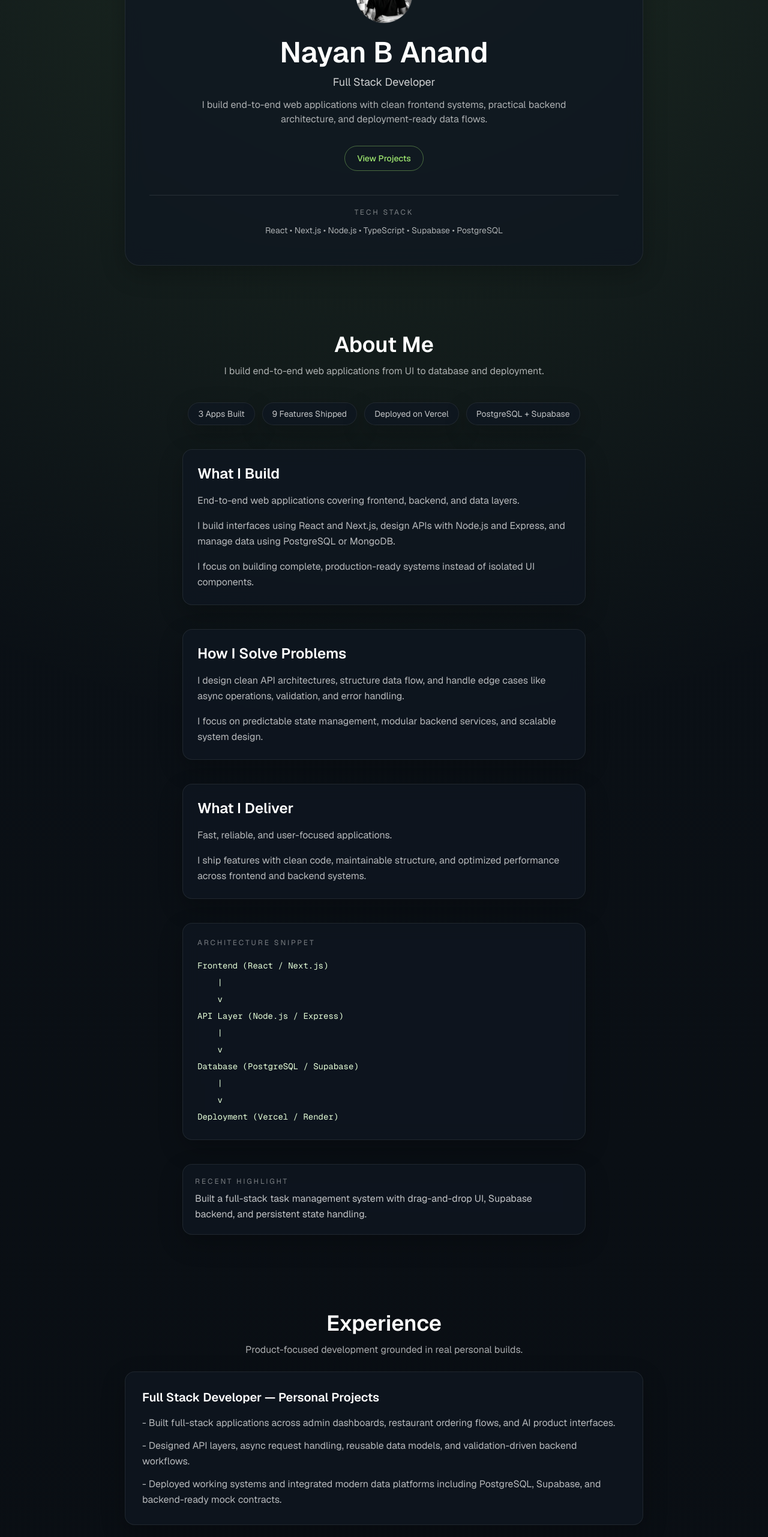
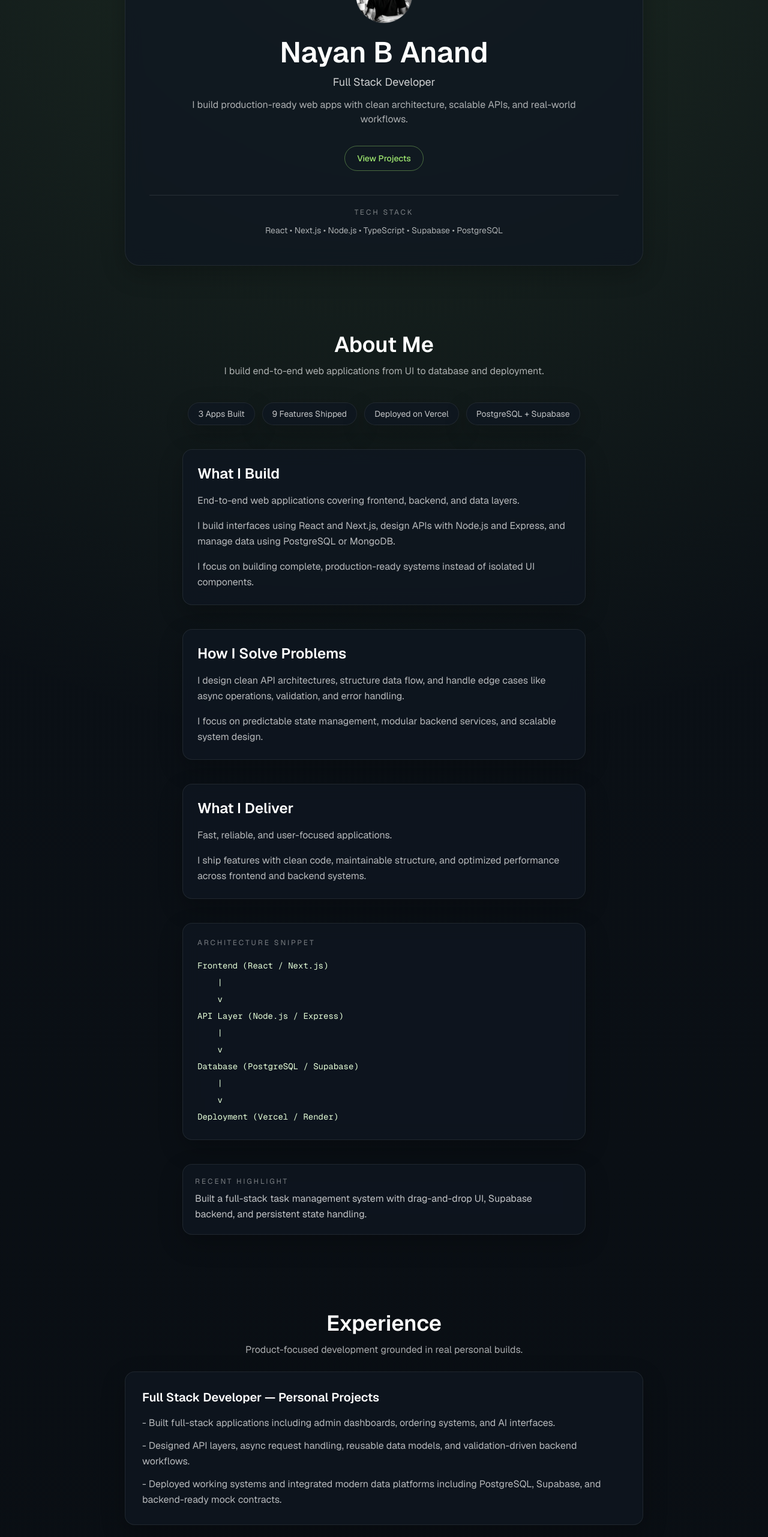
Before and after one commit to nayananandofficial/portfolio-new, a Next.js app: page / in a window 1280 px wide. Shown: the part 234-2797 px from the top of the page at 60% size. Built offline with nearby package versions, Linux system fonts and the light colour scheme.

Commit message:
edit: description text correction

```diff
--- a/src/components/sections/Experience.tsx
+++ b/src/components/sections/Experience.tsx
@@ -1,5 +1,5 @@
 const experienceItems = [
-  'Built full-stack applications across admin dashboards, restaurant ordering flows, and AI product interfaces.',
+  'Built full-stack applications including admin dashboards, ordering systems, and AI interfaces.',
   'Designed API layers, async request handling, reusable data models, and validation-driven backend workflows.',
   'Deployed working systems and integrated modern data platforms including PostgreSQL, Supabase, and backend-ready mock contracts.',
 ];
--- a/src/components/sections/Hero.tsx
+++ b/src/components/sections/Hero.tsx
@@ -33,8 +33,7 @@ export default function Hero() {
             </h1>
             <p className="text-lg text-white/80">Full Stack Developer</p>
             <p className="text-base text-white/65 max-w-2xl mx-auto">
-              I build end-to-end web applications with clean frontend systems,
-              practical backend architecture, and deployment-ready data flows.
+              I build production-ready web apps with clean architecture, scalable APIs, and real-world workflows.
             </p>
           </div>
 
--- a/src/lib/constants.ts
+++ b/src/lib/constants.ts
@@ -21,7 +21,7 @@ export const PROJECTS: Project[] = [
     id: "1",
     slug: "business-dashboard",
     title: "Business Dashboard MVP",
-    description: "Internal dashboard for managing records with a clean CRUD workflow.",
+    description: "Admin dashboard for structured CRUD workflows and internal data management.",
     longDescription:
       "Structured CRUD admin system for managing internal operational records\nBuilt with Next.js and TypeScript for predictable record workflows and table-based management\nDesigned modular state and reusable components to support scalable admin operations",
     image: "/projects/business-dashboard.png",
@@ -48,7 +48,7 @@ export const PROJECTS: Project[] = [
     id: "2",
     slug: "southspice",
     title: "SouthSpice - Restaurant Ordering System (Demo)",
-    description: "Restaurant ordering demo focused on menu flow, cart logic, and checkout UX.",
+    description: "Restaurant ordering system with cart state management and backend-ready architecture.",
     longDescription:
       "Restaurant ordering system simulating real-world menu to cart to checkout flow\nBuilt with React and TypeScript using structured state management for order handling\nDesigned mock API layers and reusable data models to mirror production backend behavior",
     image: "/projects/southspice.png",
@@ -78,7 +78,7 @@ export const PROJECTS: Project[] = [
     id: "3",
     slug: "speakmind",
     title: "SpeakMind - AI Voice Assistant",
-    description: "Voice-first AI assistant connecting speech input, model response, and playback.",
+    description: "Voice AI assistant with real-time speech processing, async API handling, and response orchestration.",
     longDescription:
       "Real-time voice interaction system handling speech-to-text, LLM processing, and text-to-speech output\nBuilt with a Node.js and Express backend to process async voice requests and manage response flow\nEngineered modular API services, validation, and state handling to maintain smooth conversation without latency breaks",
     image: "/projects/speakmind.png",
```
